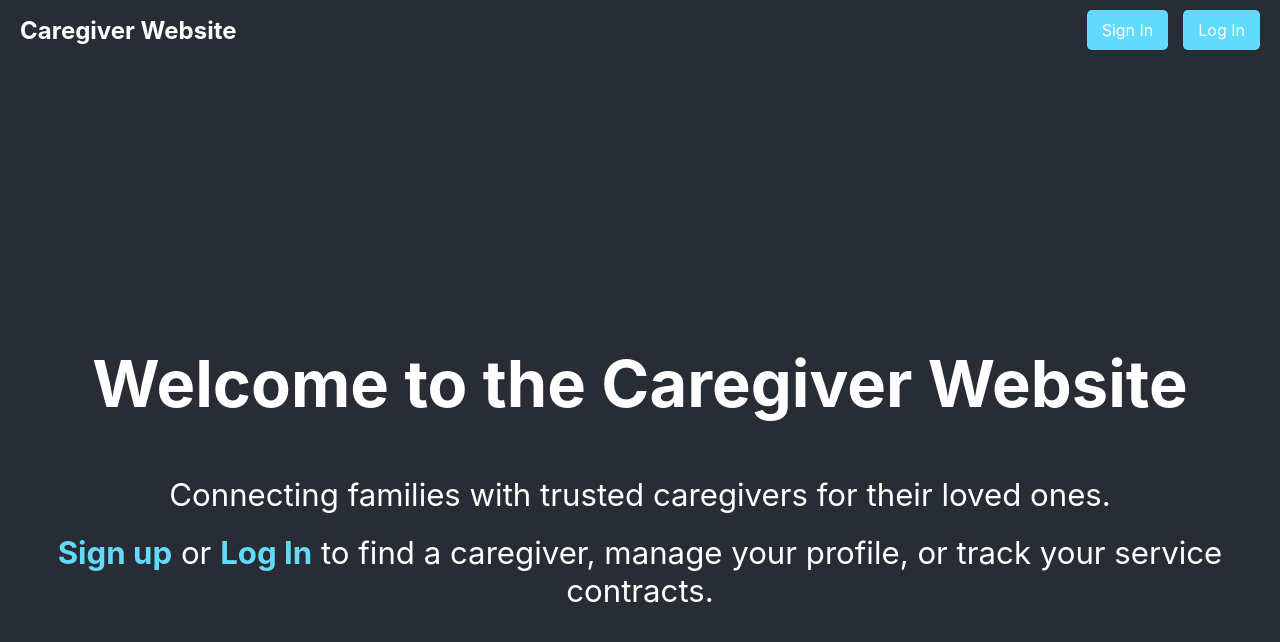
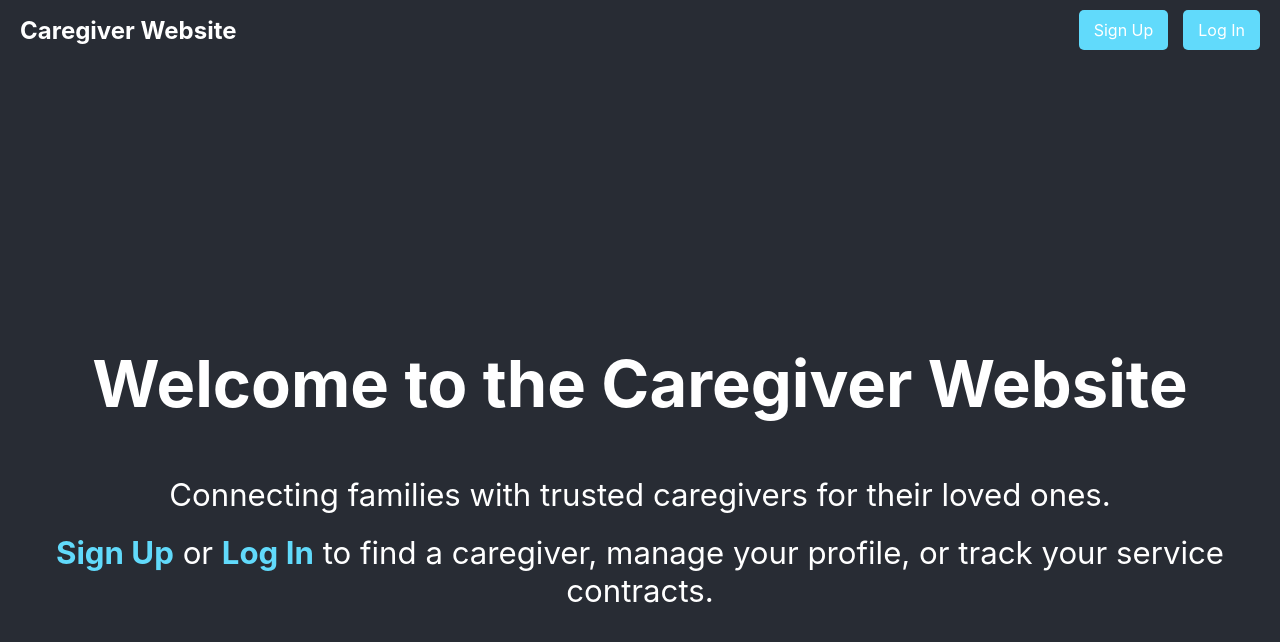
Before and after one commit to JAMuniz/CaregiverWebsite, a React (Create React App) app in the folder client/: page / in a window 1280 px wide. Shown: the top 642 px of the page. Built offline with nearby package versions, Linux system fonts and the light colour scheme.

Commit message:
rewording "sign in" to "sign up / register"
qol

```diff
--- a/client/src/Components/Navbar.js
+++ b/client/src/Components/Navbar.js
@@ -9,7 +9,7 @@ function Navbar() {
         Caregiver Website
       </Link>
       <div className="Navbar-links">
-        <Link to="/signin" className="Navbar-button">Sign In</Link>
+        <Link to="/signin" className="Navbar-button">Sign Up</Link>
         <Link to="/login" className="Navbar-button">Log In</Link>
       </div>
     </nav>
--- a/client/src/Pages/Home.js
+++ b/client/src/Pages/Home.js
@@ -14,7 +14,7 @@ function Home() {
                     Connecting families with trusted caregivers for their loved ones.
                 </p>
                 <p>
-                    <Link to="/signin" className="Home-link">Sign up</Link>
+                    <Link to="/signin" className="Home-link">Sign Up</Link>
                     {' '}or {' '}
                     <Link to="/login" className="Home-link">Log In</Link>
                     {' '} to find a caregiver, manage your profile, or track your service contracts.
--- a/client/src/Pages/sign.js
+++ b/client/src/Pages/sign.js
@@ -70,7 +70,7 @@ function Sign() {
         <div>
             <Navbar />
             <div className="Sign">
-            <h1>Sign In</h1>
+            <h1>Register an Account</h1>
             <form className="Sign-form" onSubmit={handleSignIn}>
                 <div className="form-group">
                     <label htmlFor="name">Name:</label>
@@ -149,7 +149,7 @@ function Sign() {
                         required
                     />
                 </div>
-                <button type="submit" className="Sign-button">Sign In</button>
+                <button type="submit" className="Sign-button">Register</button>
             </form>
             </div>
         </div>
```
